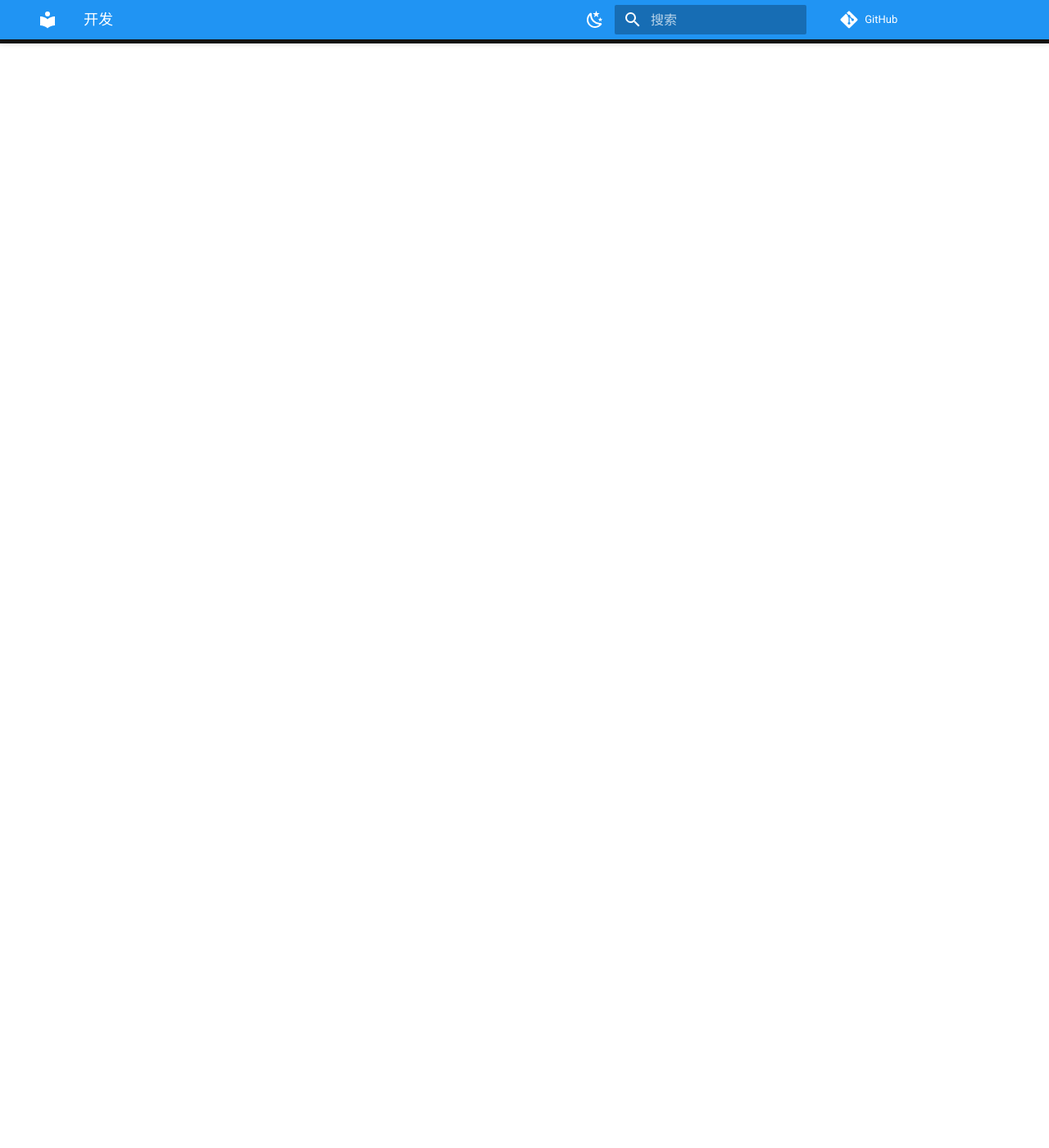
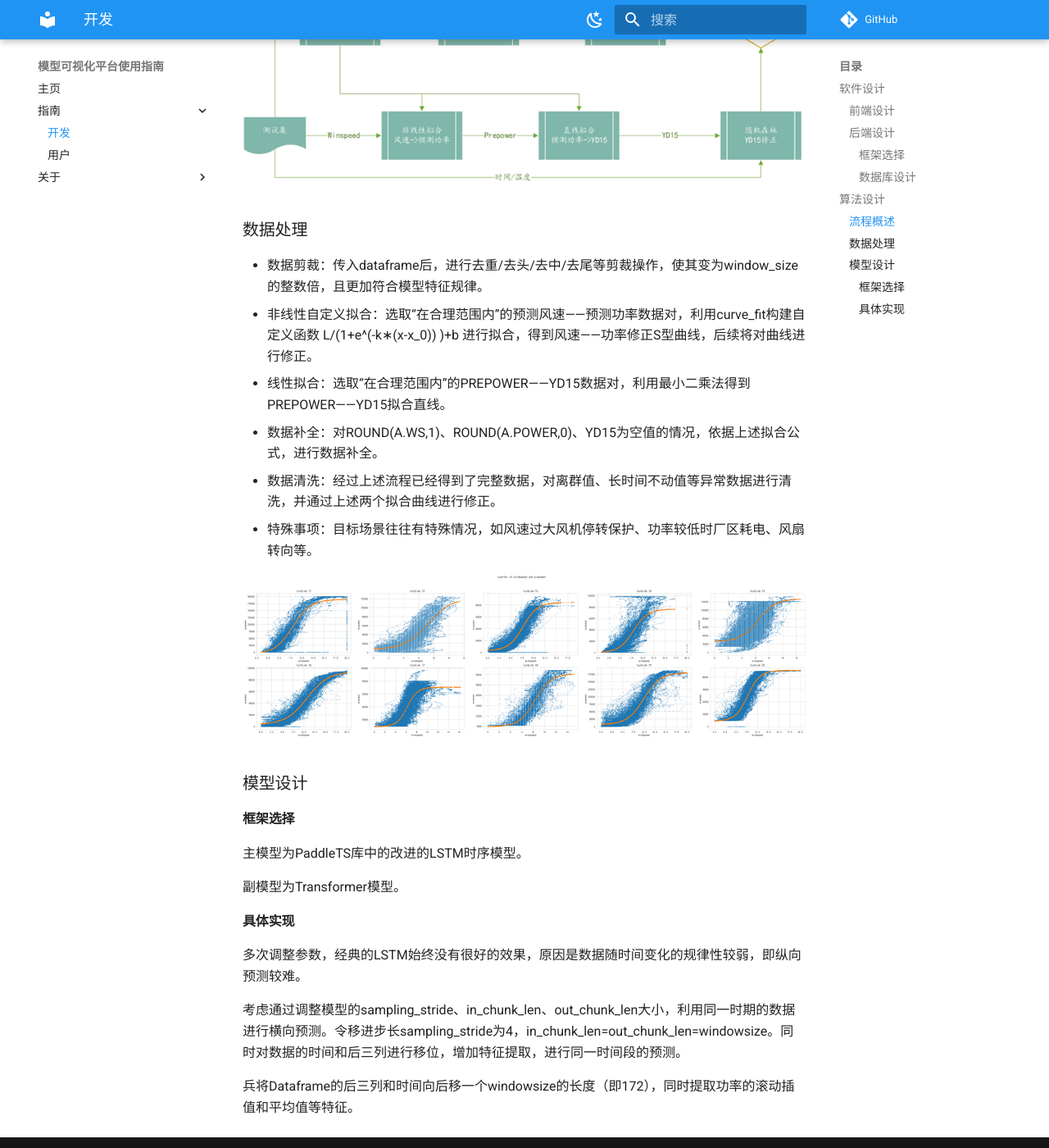
Before and after one commit to genshin-impart/demo-doc, an MkDocs documentation site: the page built from docs/dev/summarize.md, in a window 1280 px wide and 1400 px high, scrolled down 1347 px. Shown: the whole window at 82% size. Built offline with MkDocs 1.6.1 and Material for MkDocs 9.7.7, drawn with Linux system fonts in a browser that asks for light colours.

Commit message:
wdh--algorithm change

```diff
--- a/docs/dev/summarize.md
+++ b/docs/dev/summarize.md
@@ -25,6 +25,39 @@ Flask 是使用 Python 编写的 Web 微框架，核心简单易于扩展。Flas
 
 ## 算法设计
 
+### 流程概述
+
+算法设计简要流程图如下：
+
+![流程图](image/summarize/1689950862666.png)
+
 ### 数据处理
 
+* 数据剪裁：传入dataframe后，进行去重/去头/去中/去尾等剪裁操作，使其变为window_size的整数倍，且更加符合模型特征规律。
+* 非线性自定义拟合：选取“在合理范围内”的预测风速——预测功率数据对，利用curve_fit构建自定义函数
+  L/(1+e^(-k∗(x-x_0)) )+b 进行拟合，得到风速——功率修正S型曲线，后续将对曲线进行修正。
+
+* 线性拟合：选取“在合理范围内”的PREPOWER——YD15数据对，利用最小二乘法得到PREPOWER——YD15拟合直线。
+* 数据补全：对ROUND(A.WS,1)、ROUND(A.POWER,0)、YD15为空值的情况，依据上述拟合公式，进行数据补全。
+
+* 数据清洗：经过上述流程已经得到了完整数据，对离群值、长时间不动值等异常数据进行清洗，并通过上述两个拟合曲线进行修正。
+* 特殊事项：目标场景往往有特殊情况，如风速过大风机停转保护、功率较低时厂区耗电、风扇转向等。
+
+![拟合S型曲线](image/summarize/1689950709115.png)
+
 ### 模型设计
+
+#### 框架选择
+
+主模型为PaddleTS库中的改进的LSTM时序模型。
+
+副模型为Transformer模型。
+
+#### 具体实现
+
+
+多次调整参数，经典的LSTM始终没有很好的效果，原因是数据随时间变化的规律性较弱，即纵向预测较难。
+
+考虑通过调整模型的sampling_stride、in_chunk_len、out_chunk_len大小，利用同一时期的数据进行横向预测。令移进步长sampling_stride为4，in_chunk_len=out_chunk_len=windowsize。同时对数据的时间和后三列进行移位，增加特征提取，进行同一时间段的预测。
+
+兵将Dataframe的后三列和时间向后移一个windowsize的长度（即172），同时提取功率的滚动插值和平均值等特征。
```
Also changed, not shown: docs/dev/image/summarize/1689950709115.png (added), docs/dev/image/summarize/1689950862666.png (added).
